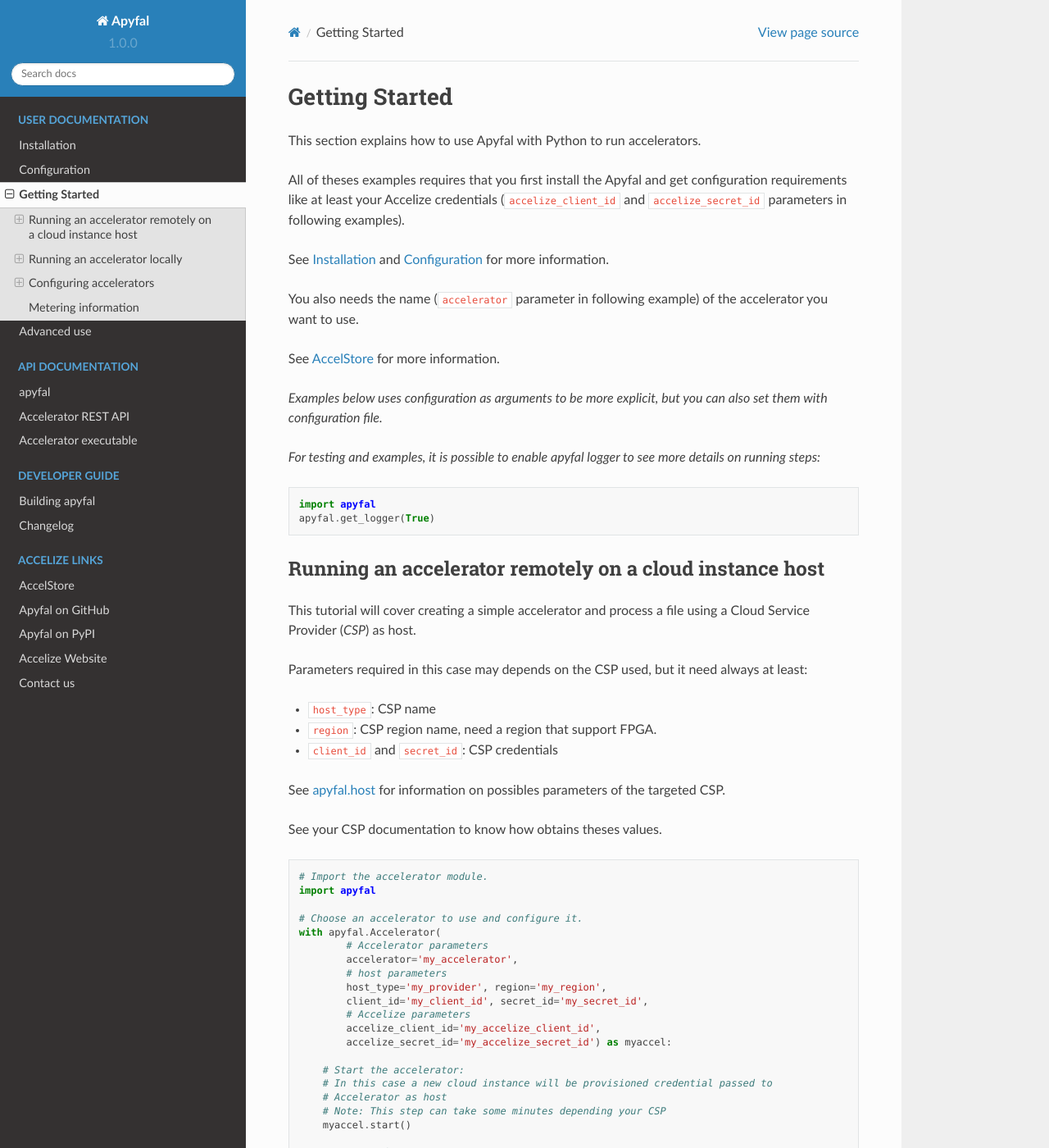
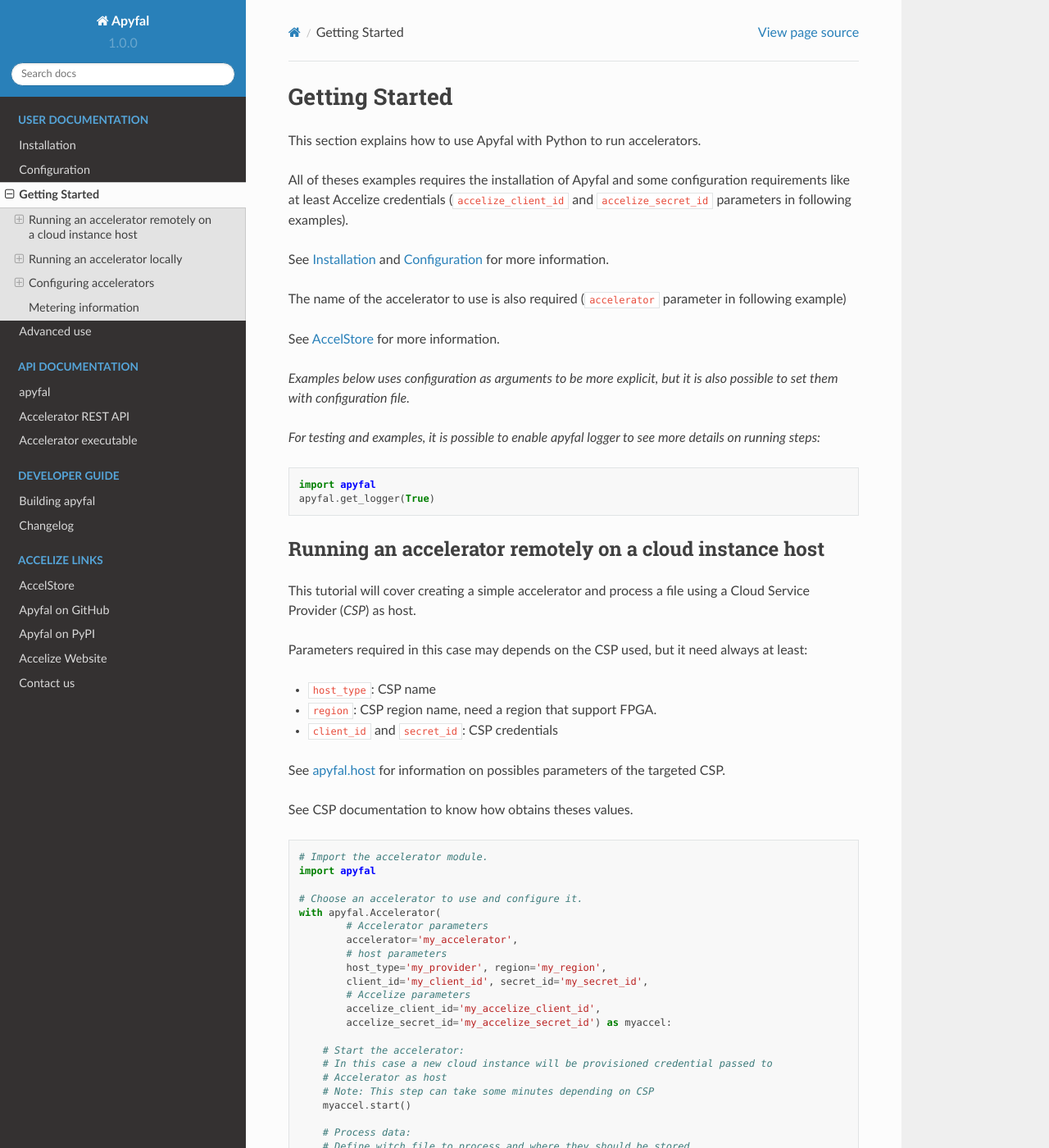
Before and after one commit to Accelize/apyfal, a Sphinx documentation site: the page built from docs/getting_started.rst, in a window 1280 px wide and 1400 px high. Shown: the whole window at 82% size. Built offline with Sphinx 7.4.7 and the Read the Docs theme 2.0.0, drawn with Linux system fonts in a browser that asks for light colours; pages that are not in the unit, such as notebooks, are missing from menus; some of the changed text lies outside the part shown.

Commit message:
Docstrings and documentation normalization

```diff
--- a/docs/build.rst
+++ b/docs/build.rst
@@ -30,7 +30,7 @@ Generating REST API client with OpenApi
 apyfal REST API client code (``apyfal.client.rest._openapi``)
 is not stored in repository but generated from OpenApi.
 
-This code need to be generated before run apyfal in your
+This code need to be generated before run apyfal in
 development environment.
 
    *Java* is required to perform this step.
@@ -71,7 +71,7 @@ directory:
     ./setup.py build_sphinx
 
 To see generated documentation open ``/build/sphinx/html/index.html``
-with your navigator.
+with browser.
 
 Generating wheel package
 ------------------------
--- a/docs/changes.rst
+++ b/docs/changes.rst
@@ -27,7 +27,7 @@ Fixes:
 Created the new *apyfal* library based on legacy *acceleratorAPI*.
 
 Apyfal keeps all the features from acceleratorAPI but was largely improved. Apyfal is not backward compatible with
-acceleratorAPI (Read the documentation to see how update your code). Future version of Apyfal will be compatible with
+acceleratorAPI (Read the documentation to see how update code). Future version of Apyfal will be compatible with
 this one.
 
 Features of the 1.0.0 version:
--- a/docs/getting_started.rst
+++ b/docs/getting_started.rst
@@ -3,20 +3,19 @@ Getting Started
 
 This section explains how to use Apyfal with Python to run accelerators.
 
-All of theses examples requires that you first install the
-Apyfal and get configuration requirements like at least your
+All of theses examples requires the installation of
+Apyfal and some configuration requirements like at least
 Accelize credentials (``accelize_client_id`` and ``accelize_secret_id``
 parameters in following examples).
 
 See :doc:`installation` and :doc:`configuration` for more information.
 
-You also needs the name (``accelerator`` parameter in following example)
-of the accelerator you want to use.
+The name of the accelerator to use is also required (``accelerator`` parameter in following example)
 
 See `AccelStore <https://accelstore.accelize.com>`_ for more information.
 
 *Examples below uses configuration as arguments to be more explicit,
-but you can also set them with configuration file.*
+but it is also possible to set them with configuration file.*
 
 *For testing and examples, it is possible to enable apyfal
 logger to see more details on running steps:*
@@ -41,7 +40,7 @@ need always at least:
 
 See :doc:`api_host` for information on possibles parameters of the targeted CSP.
 
-See your CSP documentation to know how obtains theses values.
+See CSP documentation to know how obtains theses values.
 
 .. code-block:: python
 
@@ -62,11 +61,11 @@ See your CSP documentation to know how obtains theses values.
         # Start the accelerator:
         # In this case a new cloud instance will be provisioned credential passed to
         # Accelerator as host
-        # Note: This step can take some minutes depending your CSP
+        # Note: This step can take some minutes depending on CSP
         myaccel.start()
 
         # Process data:
-        # Define witch file you want to process and where they should be stored.
+        # Define witch file to process and where they should be stored.
         myaccel.process(file_in='/path/myfile1.dat', file_out='/path/result1.dat')
         myaccel.process(file_in='/path/myfile2.dat', file_out='/path/result2.dat')
         # ... It is possible to process any number of file
@@ -114,8 +113,8 @@ Reusing existing host
 With host instance ID and full host access
 ^^^^^^^^^^^^^^^^^^^^^^^^^^^^^^^^^^^^^^^^^^
 
-With ``instance_id``, depending your CSP, your can reuse an already
-existing host without providing ``client_id`` and ``secret_id``.
+With ``instance_id``, depending CSP, an already
+existing host can be reused without providing ``client_id`` and ``secret_id``.
 
 An accelerator started with ``instance_id`` keep control on this
 host an can stop it.
@@ -142,7 +141,7 @@ host an can stop it.
 With host IP with accelerator only access
 ^^^^^^^^^^^^^^^^^^^^^^^^^^^^^^^^^^^^^^^^^
 
-With ``host_ip``, your can reuse an already existing host
+With ``host_ip``, an already existing host can be reused
 without providing any other host information.
 
 An accelerator started with ``host_ip`` have no control over this
@@ -309,5 +308,5 @@ Metering information
 
 Using Accelerators consumes "Coins" based on amount of processed data.
 
-You can access to your metering information on your
+Metering information are available on
 `AccelStore account <https://accelstore.accelize.com/user/applications>`_.
--- a/docs/index.rst
+++ b/docs/index.rst
@@ -6,13 +6,13 @@ Overview
 
 Apyfal is a powerful and flexible toolkit to operate FPGA [#fpga]_ accelerated functions.
 
-Some reasons you might want to use Apyfal :
+Some reasons to use Apyfal :
 
 + Apyfal provides an abstraction layer to use the power of FPGA accelerated function in a hybrid
   multi-cloud environment.
-+ The configuration and the provisioning is generated for you in your FPGA cloud context.
++ The configuration and the provisioning is generated for the FPGA cloud context.
 + Apyfal can perform acceleration directly on cloud storage files.
-+ Don't like Python ? Use the REST API and generate a client in the language of your choice.
++ Don't like Python ? Use the REST API and generate a client in any language.
 
 **All the accelerated functions**
 
--- a/docs/installation.rst
+++ b/docs/installation.rst
@@ -29,7 +29,7 @@ On Linux, some extra packages are required:
 -  *PycURL* needs a SSL library (like ``openssl-dev``) to support HTTPS.
    ``PYCURL_SSL_LIBRARY`` environment variable need to be set to the selected SSL library before building.
 
-Install is done with the package manager of your Linux distribution.
+Install is done with the package manager of Linux distribution.
 
 RHEL or CentOS 7:
 ^^^^^^^^^^^^^^^^^
```
Also changed, not shown: README.md (+7 -6 lines), apyfal/__init__.py (+16 -15 lines), docs/configuration.rst (+5 -6 lines), 7 other files.
